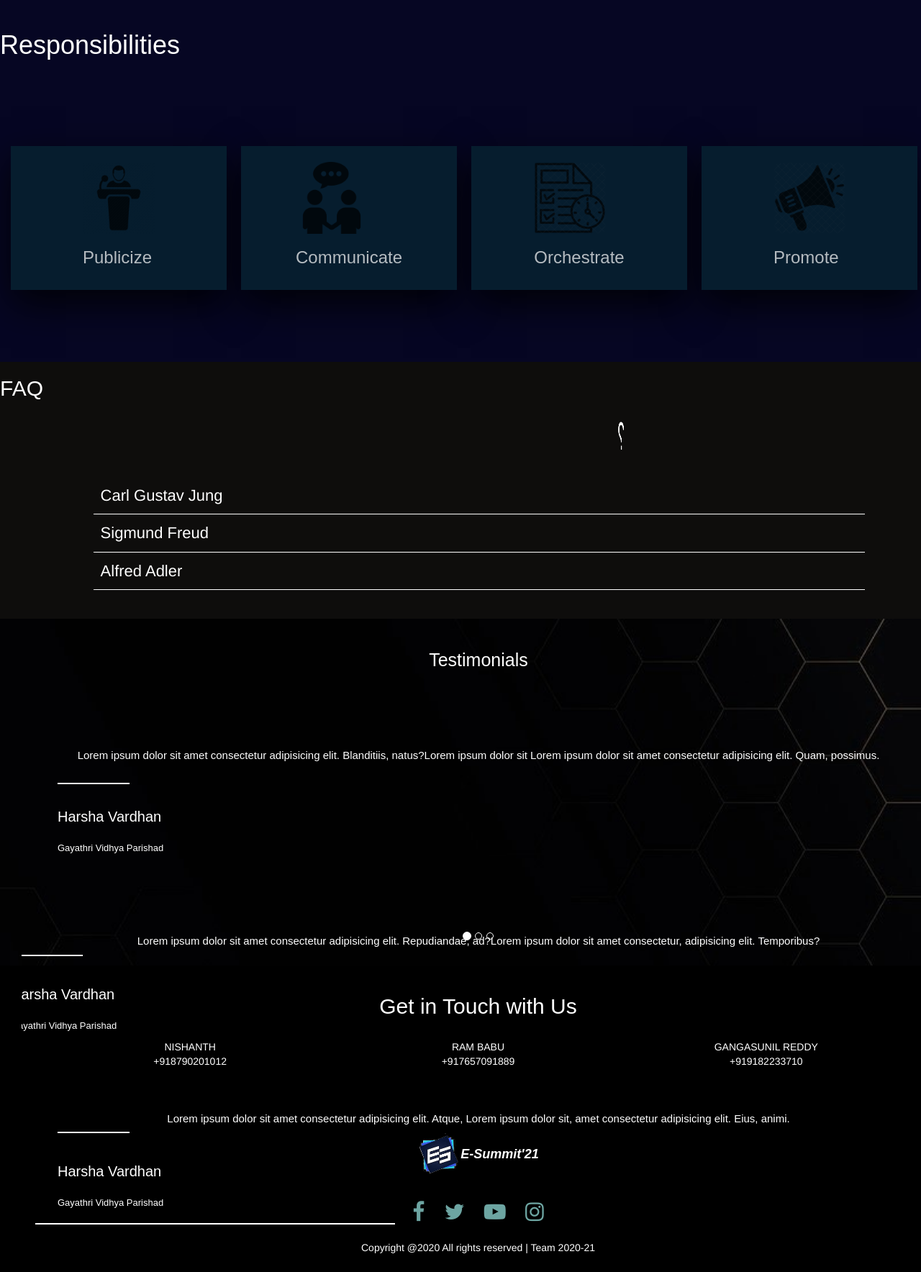
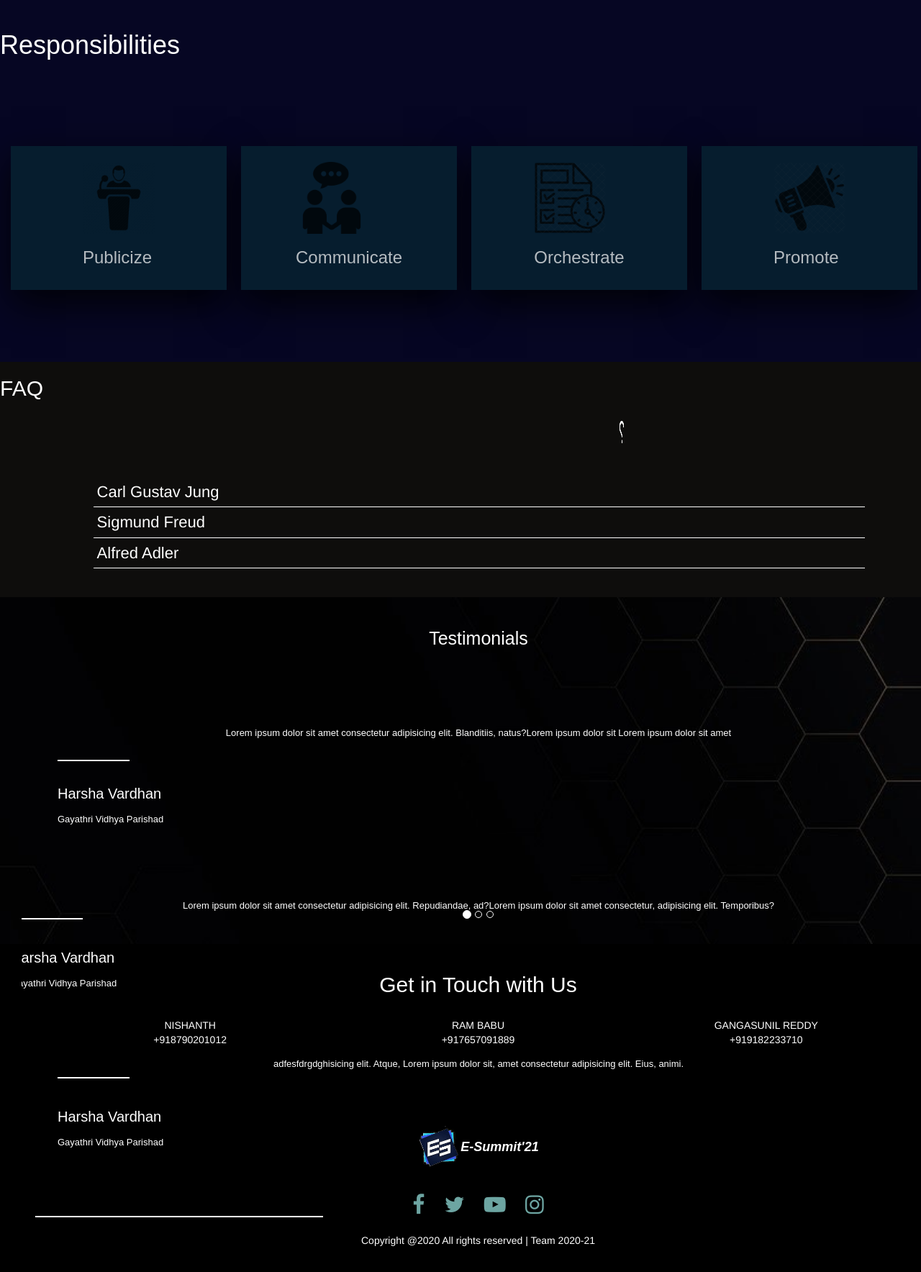
Before and after one commit to gembalibhavana/esummitcapage, a PHP site: page / in a window 1280 px wide; the page is wider, and only the part inside the window is pictured. Shown: the part 3280-5048 px from the top of that part at 72% size. After the commit the page ends 5012 px from the top of that part, so only its background shows below. Run offline with PHP 8.4, Linux system fonts and the light colour scheme; some libraries are stand-ins or nearby versions.

Commit message:
twentyone commit

```diff
--- a/css/style.css
+++ b/css/style.css
@@ -101,7 +101,7 @@ body {
 summary {
   display: block;
   cursor: pointer;
-  padding: 10px;
+  padding: 5px;
 
   font-size: 22px;
   transition: .3s;
@@ -115,7 +115,7 @@ details > div {
   overflow: auto;
 
   user-select: none;
-  padding: 0 20px;
+  padding: 0 10px;
   font-family:  sans-serif;
   line-height: 1.5;
 }
@@ -228,7 +228,7 @@ text-align:center;
 
 }
 #header{
-  background-image:url("img/image.png");
+  background-image:url("img/image5.png");
 
 
 
--- a/index.html
+++ b/index.html
@@ -106,13 +106,13 @@
 
 
 
-<div class="header d-none d-md-block" id="header" style="width:103%;height:100vh;color:white">
+<div class="header d-none d-md-block" id="header" style="width:100%;height:100vh;color:white">
 <div class="container-fluid"style="heigth:90vh;width:100%">
 <div class="row" style="height:100vh">
 <div class="col-md-7 ">
 
 </div>
-<div class=" col-12 col-md-5 d-none d-md-block " style="background-color:black;opacity:0.8;padding-top:45vh">
+<div class=" col-12 col-md-5 d-none d-md-block " style="background-color:black;opacity:0.7;padding-top:45vh">
 
 <h1 style="font-family:Arial, Helvetica, sans-serif">
 E-Summit'21
@@ -503,7 +503,7 @@ Campus Ambassador Program
     </h1>
 
 
-    <h1 class="rotate123" style="font-size:5.5rem"> ?</h1>
+    <h1 class="rotate123" style="font-size:4.5rem"> ?</h1>
   </div>
 </div>
 <div class="row" style="padding-bottom:40px">
@@ -559,8 +559,8 @@ Campus Ambassador Program
         <div class="container ">
           <div class="row align-items-center justify-content-center d-flex" style="padding-top:10vh;padding-left:2vw;padding-right:2vw">
             <div class="col-12  " style="text-align:center;color:white">
-              <h1 style="font-size:1.5rem" style="text-align:center">
-                Lorem ipsum dolor sit amet consectetur adipisicing elit. Blanditiis, natus?Lorem ipsum dolor sit Lorem ipsum dolor sit amet consectetur adipisicing elit. Quam, possimus.
+              <h1 style="font-size:1.3rem" style="text-align:center">
+                Lorem ipsum dolor sit amet consectetur adipisicing elit. Blanditiis, natus?Lorem ipsum dolor sit Lorem ipsum dolor sit amet
               </h1>
               <br>
 
@@ -573,7 +573,7 @@ Campus Ambassador Program
 
 
           </div>
-          <div class="row align-items-center justify-content-center d-flex" style="height:6vh">
+          <div class="row align-items-center justify-content-center d-flex" style="height:5vh">
 
            <h1 style="font-size:2rem;color:white">
           Harsha Vardhan
@@ -581,7 +581,7 @@ Campus Ambassador Program
 
 
           </div>
-          <div class="row align-items-center justify-content-center d-flex" style="height:6vh">
+          <div class="row align-items-center justify-content-center d-flex" style="height:5vh">
 
             <h1 style="font-size:1.3rem;color:white">
               Gayathri Vidhya Parishad
@@ -597,7 +597,7 @@ Campus Ambassador Program
        <div class="container">
          <div class="row d-flex align-items-center justify-content-center " style="padding-top:10vh;color:white" >
            <div class="col-12" style="text-align:center">
-             <h1 style="font-size:1.5rem">
+             <h1 style="font-size:1.3rem">
                Lorem ipsum dolor sit amet consectetur adipisicing elit. Repudiandae, ad?Lorem ipsum dolor sit amet consectetur, adipisicing elit. Temporibus?
              </h1>
            </div>
@@ -610,7 +610,7 @@ Campus Ambassador Program
 
 
       </div>
-      <div class="row align-items-center justify-content-center d-flex" style="height:6vh">
+      <div class="row align-items-center justify-content-center d-flex" style="height:5vh">
 
         <h1 style="font-size:2rem;color:white">
        Harsha Vardhan
@@ -618,7 +618,7 @@ Campus Ambassador Program
 
 
        </div>
-       <div class="row align-items-center justify-content-center d-flex" style="height:6vh">
+       <div class="row align-items-center justify-content-center d-flex" style="height:4vh">
 
          <h1 style="font-size:1.3rem;color:white">
            Gayathri Vidhya Parishad
@@ -631,8 +631,8 @@ Campus Ambassador Program
         <div class="container">
           <div class="row d-flex align-items-center justify-content-center" style="padding-top:10vh;color:white">
           <div class="col-12" style="text-align:center">
-          <h1 style="font-size:1.5rem">
-          Lorem ipsum dolor sit amet consectetur adipisicing elit. Atque, Lorem ipsum dolor sit, amet consectetur adipisicing elit. Eius, animi.
+          <h1 style="font-size:1.3rem">
+          adfesfdrgdghisicing elit. Atque, Lorem ipsum dolor sit, amet consectetur adipisicing elit. Eius, animi.
           </h1>
           </div>
           </div>
@@ -642,7 +642,7 @@ Campus Ambassador Program
 
 
           </div>
-          <div class="row align-items-center justify-content-center d-flex" style="height:6vh">
+          <div class="row align-items-center justify-content-center d-flex" style="height:5vh">
 
             <h1 style="font-size:2rem;color:white">
            Harsha Vardhan
@@ -650,7 +650,7 @@ Campus Ambassador Program
 
 
            </div>
-           <div class="row align-items-center justify-content-center d-flex" style="height:6vh">
+           <div class="row align-items-center justify-content-center d-flex" style="height:5vh">
 
              <h1 style="font-size:1.3rem;color:white">
                Gayathri Vidhya Parishad
@@ -695,6 +695,8 @@ Campus Ambassador Program
                       NISHANTH
                       <br>
                        +918790201012
+					   <br>
+					   <br>
                       </div>
                   <div class="col-lg-4 m-b-30" style="color:white;font-weight:10;text-align:center">
 
@@ -702,6 +704,8 @@ Campus Ambassador Program
 
                       <br>
                         +917657091889
+						<br>
+						<br>
                       </div>
                   <div class="col-lg-4  m-b-30" style="color:white;font-weight:10;text-align:center">
 
@@ -709,6 +713,8 @@ Campus Ambassador Program
 
                       <br>
                      +919182233710
+					 <br>
+					 <br>
                       </div>
 
               </div>
@@ -736,7 +742,7 @@ Campus Ambassador Program
 </div>
 <div class="row align-items-center justify-content-center d-flex" style="height:3vh">
 
-            <div style="width:500px;height:2px;background-color:white"></div>
+            <div style="width:400px;height:2px;background-color:white"></div>
 
 
           </div>
```
Also changed, not shown: css/img/image (2).jpg (added), css/img/image.png, css/img/image2.jpg (added), css/img/image5.png (added), css/img/seo-search-engine-optimization-business-concept_31965-3028.jpg (added).
